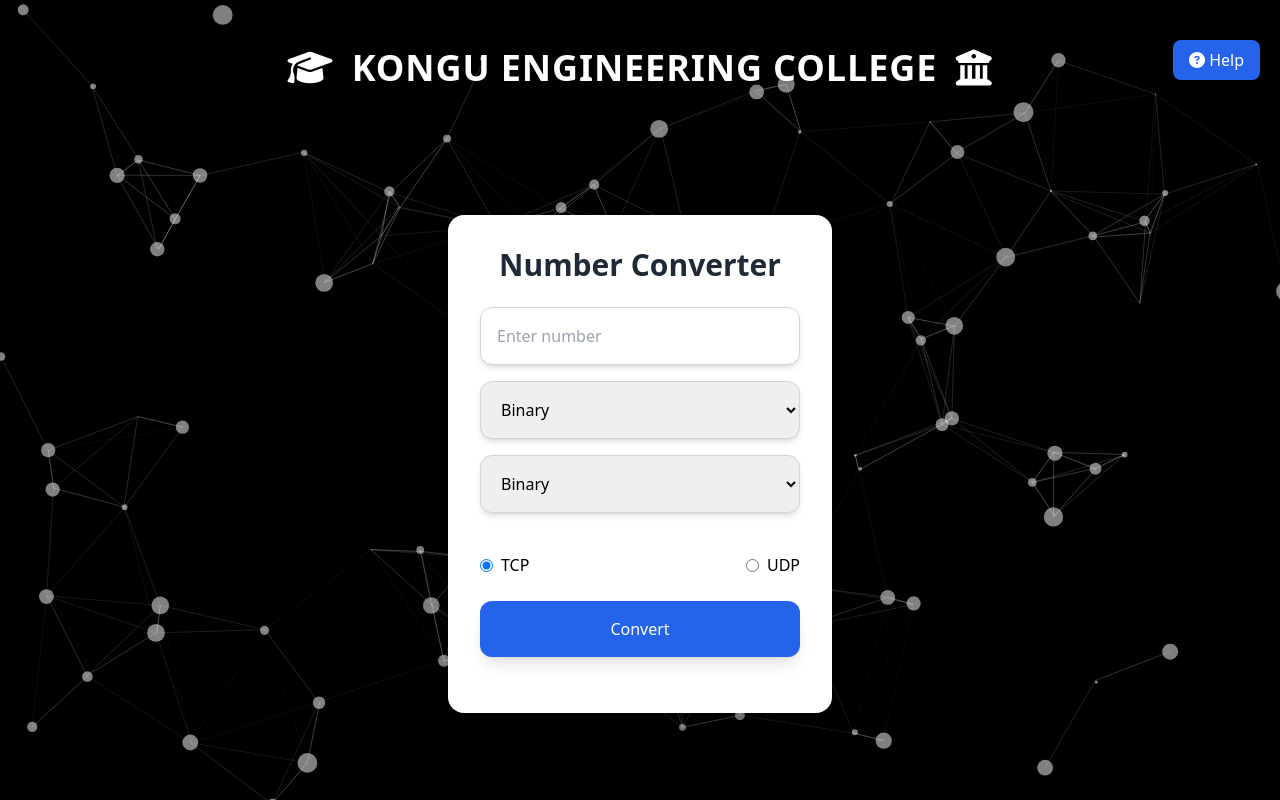
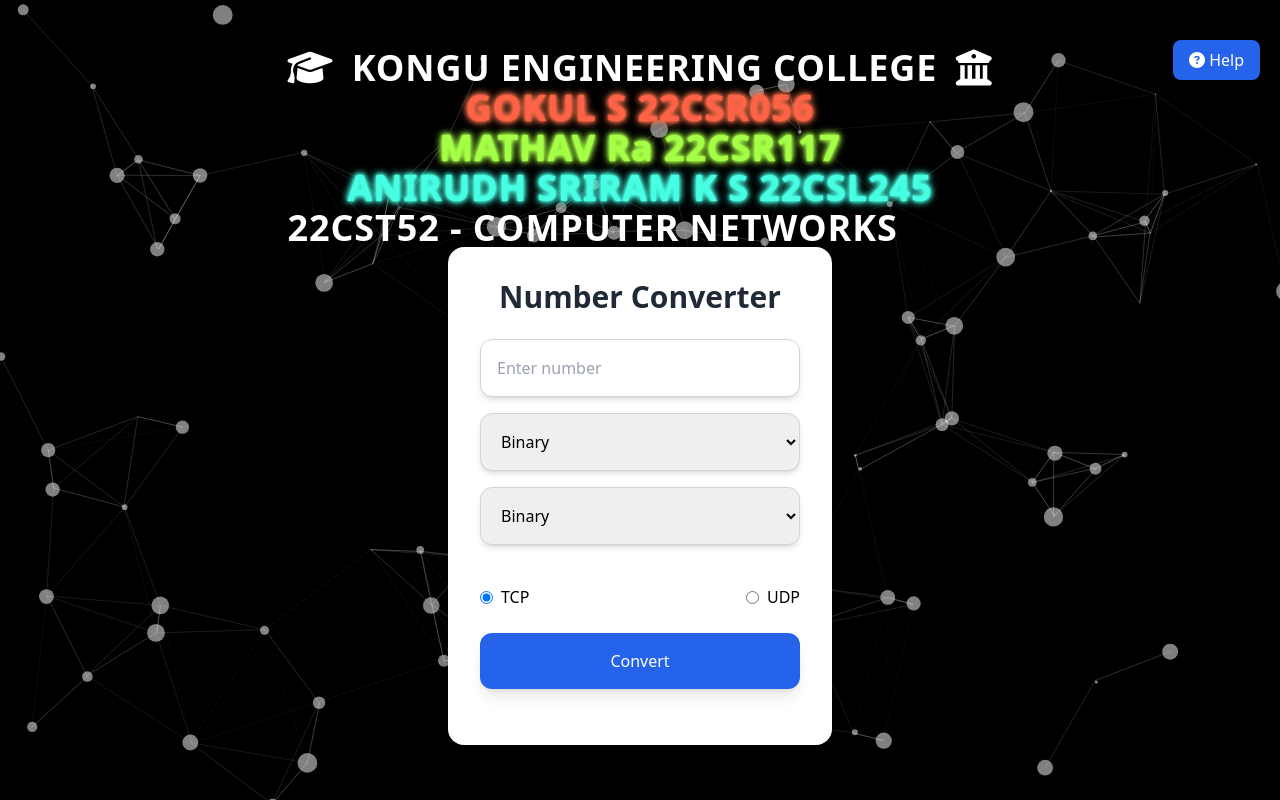
Before and after one commit to GokulS-dev/Number_Conversion_using_Socket_Programming, a plain HTML site: page frontend/index.html in a window 1280 px wide. Drawn offline with nearby package versions, Linux system fonts and the light colour scheme.

Commit message:
UI Changes

```diff
--- a/backend/server.js
+++ b/backend/server.js
@@ -8,10 +8,10 @@
 app.use(cors()); // Enable CORS
 app.use(bodyParser.json());
 
-const TCP_SERVER_HOST = '216.24.57.4';
+const TCP_SERVER_HOST = '192.168.56.1';
 const TCP_SERVER_PORT = 5000;
 
-const UDP_SERVER_HOST = '216.24.57.4';
+const UDP_SERVER_HOST = '192.168.56.1';
 const UDP_SERVER_PORT = 5001;
 
 // Endpoint for conversion
--- a/frontend/index.html
+++ b/frontend/index.html
@@ -132,7 +132,7 @@
             const outputBase = document.getElementById('outputBase').value;
             const protocol = document.querySelector('input[name="protocol"]:checked').value;
 
-            const response = await fetch('http://192.168.1.5:3000/convert', {
+            const response = await fetch('http://192.168.219.230:3000/convert', {
     method: 'POST',
     headers: {
         'Content-Type': 'application/json',
@@ -162,6 +162,22 @@
             <i class="fas fa-graduation-cap mr-2"></i>
             KONGU ENGINEERING COLLEGE
             <i class="fas fa-university ml-2"></i>
+                <div style="text-align: center; color: #FF6347; text-shadow: 0 0 2px #FF6347, 0 0 4px #FF6347, 0 0 7px #FF7F50, 0 0 10px #FF7F50;">
+                    GOKUL S 22CSR056
+                  </div>
+
+                  <div style="text-align: center; color: #a6ff47; text-shadow: 0 0 2px #a6ff47, 0 0 4px #a6ff47, 0 0 7px #a6ff47, 0 0 10px #a6ff47;">
+                    MATHAV Ra 22CSR117
+                  </div>
+
+                  <div style="text-align: center; color: #47ffe3; text-shadow: 0 0 2px #47ffe3, 0 0 4px #47ffe3, 0 0 7px #47ffe3, 0 0 10px #47ffe3;">
+                    ANIRUDH SRIRAM K S 22CSL245
+                  </div>
+                  <div>
+                    22CST52 - COMPUTER NETWORKS
+                  </div>
+
+
         </h1>
         <!-- Help button -->
         <button onclick="window.location.href='help.html'"
@@ -169,9 +185,9 @@
         <i class="fas fa-question-circle"></i> Help
         </button>
     </div>
-
+<br><br><br><br><br>
     <!-- Main content -->
-    <div class="bg-white p-8 rounded-2xl shadow-2xl w-96 z-10 mt-32">
+    <div class="bg-white p-8 rounded-2xl shadow-2xl w-96 z-10 mt-48">
         <h1 class="text-3xl font-extrabold mb-6 text-center text-gray-800">Number Converter</h1>
 
         <div class="mb-6">
@@ -206,6 +222,7 @@
 
         <button onclick="convertNumber()" class="bg-blue-600 text-white p-4 rounded-xl w-full shadow-lg button-hover transition-all">Convert</button>
 
+
         <p id="result" class="mt-6 text-center text-gray-700 text-lg font-semibold"></p>
     </div>
 </body>
```
Lines whose indentation alone changed are shown as unchanged.
